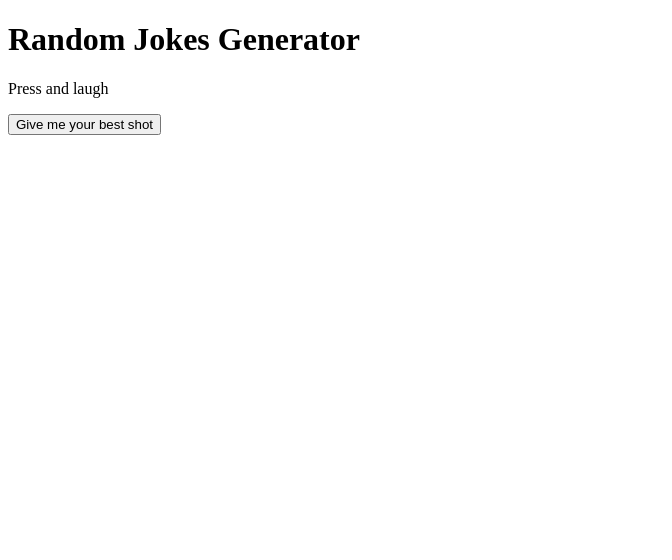
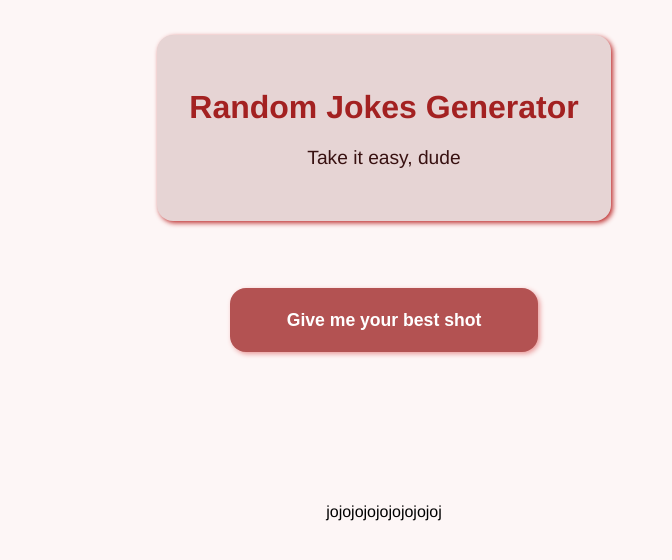
Before and after one commit to PauGarciaMartinez/m8-ajax, a plain HTML site: page level-1/index.html in a window 1280 px wide. Both pictures are taken after a click on the button "Give me your best shot". Shown: the whole page, without its empty margins (0-672 px from the left). Drawn offline with Linux system fonts and the light colour scheme; no server answers.

Commit message:
Establish ajax request

```diff
--- /dev/null
+++ b/level-1/css/style.css
@@ -0,0 +1,67 @@
+/* GLOBAL */
+
+html,
+body {
+    margin: 0;
+    height: 100vh;
+    font-family: Helvetica, sans-serif;
+    background-color: rgb(253, 246, 246);
+}
+
+/* LAYOUT */
+
+.wrapper {
+    display: grid;
+    grid-template-columns: 1fr;
+    grid-template-rows: 2fr 1fr 2fr;
+    grid-template-areas:
+        "header"
+        "button"
+        "jokes"
+    ;
+    place-items: center;
+    width: 60%;
+    height: 80%;
+}
+
+
+/* SECTIONS */
+
+.header-container {
+    grid-area: header;
+    background-color: rgb(230, 212, 212);
+    border-radius: 1rem;
+    box-shadow: 2px 2px 5px rgb(190, 47, 47);
+    padding: 2rem;
+}
+
+.title {
+    text-align: center;
+    color: rgb(163, 33, 33);
+}
+
+.subtitle {
+    font-size: 1.2rem;
+    color: rgb(56, 17, 17);
+    text-align: center;
+}
+
+.button {
+    grid-area: button;
+    width: 40%;
+    height: 50%;
+    background-color: rgb(179, 82, 82);
+    box-shadow: 2px 2px 5px rgb(233, 153, 153);
+    color: white;
+    font-size: 1.1rem;
+    font-weight: 700;
+    border-radius: 1rem;
+    outline: none;
+    border: none;
+}
+
+.button:hover {
+    cursor: pointer;
+    background-color: rgb(149, 18, 18);
+
+}
--- a/level-1/index.html
+++ b/level-1/index.html
@@ -5,20 +5,22 @@
     <head>
         <meta charset="UTF-8">
         <meta name="viewport" content="width=device-width, initial-scale=1.0">
-        <link rel="stylesheet" href="css/css.">
+        <link rel="stylesheet" href="css/style.css">
         <script src="js/script.js" defer></script>
         <title>Jokes generator</title>
     </head>
 
     <body>
-        <header class="header-container">
-            <h1 class="title">Random Jokes Generator</h1>
-            <p class="subtitle">Press and laugh</p>
-        </header>
+        <div class="wrapper">
+            <header class="header-container">
+                <h1 class="title">Random Jokes Generator</h1>
+                <p class="subtitle">Take it easy, dude</p>
+            </header>
 
-        <section class="button-container">
             <button class="button">Give me your best shot</button>
-        </section>
+
+            <section class="joke-container"></section>
+        </div>
     </body>
 
 </html>
--- a/level-1/js/script.js
+++ b/level-1/js/script.js
@@ -1,8 +1,37 @@
+// BUTTON EVENT
+const button = document.querySelector("button").addEventListener("click", () => {
+    resetDisplay();
+    loadJoke();
+})
+
 // HTTP REQUEST
+function loadJoke() {
+    var xhr = new XMLHttpRequest();
 
-var xhr = new XMLHttpRequest();
+    xhr.open("GET", "json/jokes.json", true);
+    xhr.onload = function() {
+        if (xhr.status === 200) {
+            const jokesList = JSON.parse(xhr.responseText);
 
+            function randomizeJokes(jokes) {
+                return jokes[Math.floor(Math.random()*jokes.length)];
+            }
 
+            const displayJoke = document.createElement("p");
+            displayJoke.innerHTML = randomizeJokes(jokesList).joke;
+            const jokeContainer = document.querySelector(".joke-container");
+            jokeContainer.appendChild(displayJoke);
+            jokeContainer.classList.add("full");
+        }
+    }
+    xhr.send();
+}
 
-xhr.open("GET", "jokes.json", true);
-xhr.send();
+// RESET DISPLAY
+function resetDisplay() {
+    const jokeContainer = document.querySelector(".joke-container");
+    if (jokeContainer.classList.contains("full")) {
+        jokeContainer.removeChild(jokeContainer.firstChild);
+    }
+    jokeContainer.classList.remove("full");
+}
--- a/level-1/json/jokes.json
+++ b/level-1/json/jokes.json
@@ -1,13 +1,5 @@
-{
-    "jokes": [
-        {
-            "joke": "jajajajajajaj"
-        },
-        {
-            "joke": "jejejejejejejejej"
-        },
-        {
-            "joke": "jojojojojojojojojoj"
-        }
-    ]
-}
+[
+    { "joke": "jajajajajajaj" },
+    { "joke": "jejejejejejejejej" },
+    { "joke": "jojojojojojojojojoj" }
+]
```
